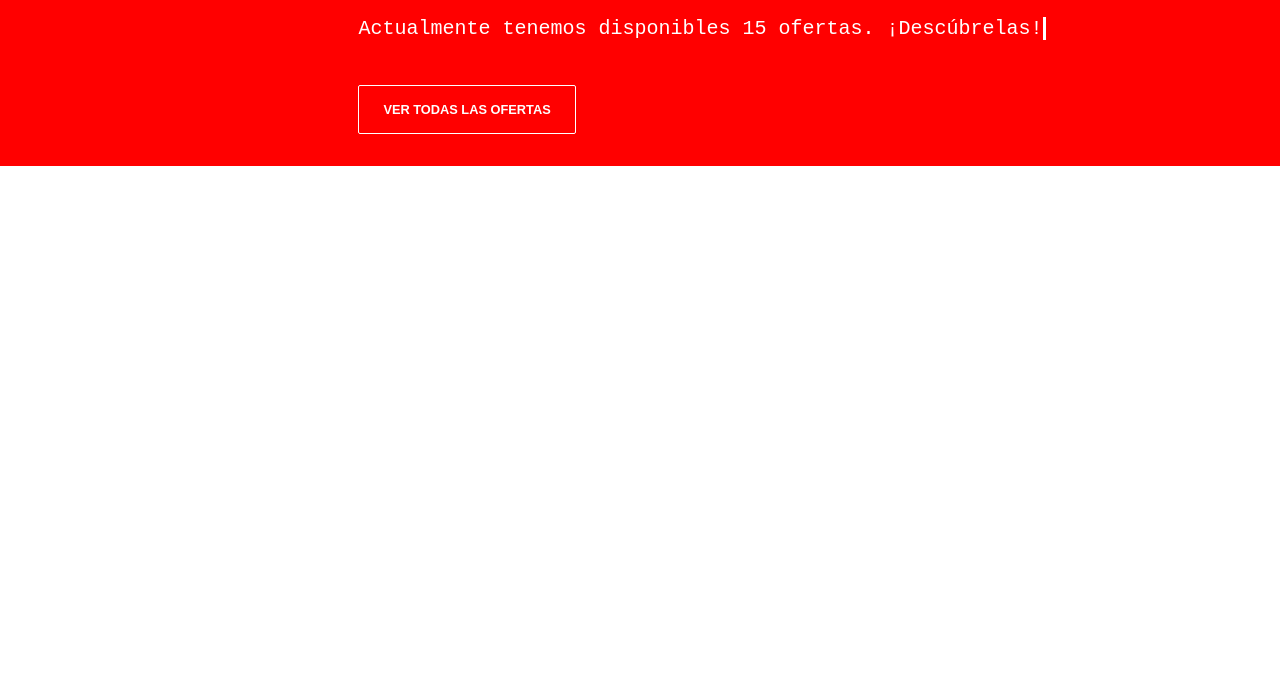
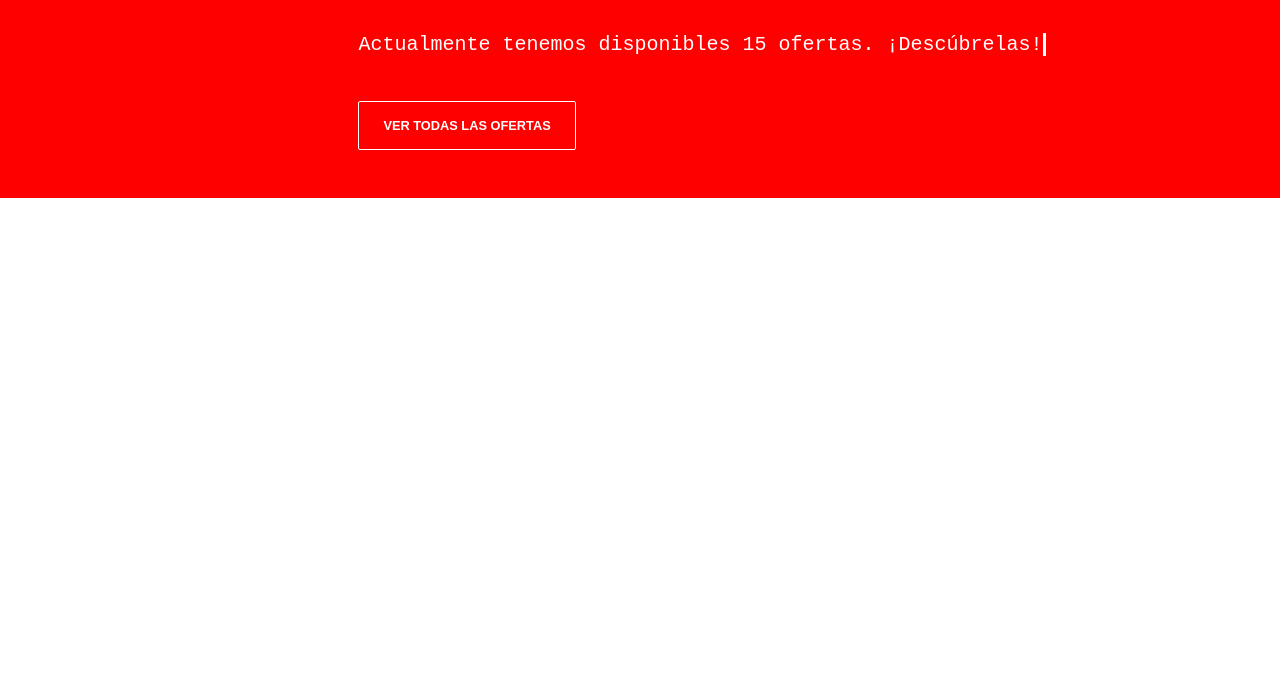
Before and after one commit to alvarosaavedrad/html-components, a website: page src/component-3/index.html in a window 1280 px wide. Shown: the part 118-800 px from the top of the page. Drawn offline with Linux system fonts and the light colour scheme.

Commit message:
Minor style changes

```diff
--- a/src/component-3/css/style.css
+++ b/src/component-3/css/style.css
@@ -19,7 +19,7 @@ body {
 .component-3-container {
   background-color: red;
   color: white;
-  padding: 32px 10% 32px 28%;
+  padding: 48px 10% 48px 28%;
 }
 
 .component-3-container h3 {
```
